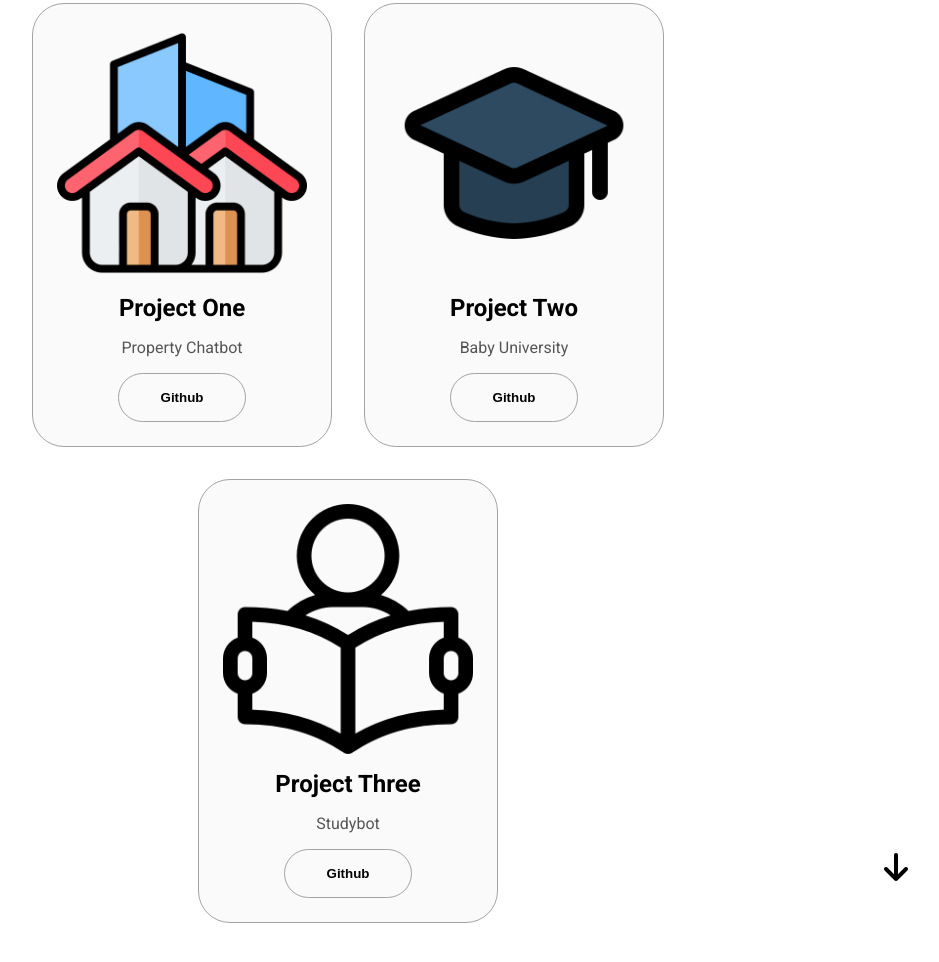
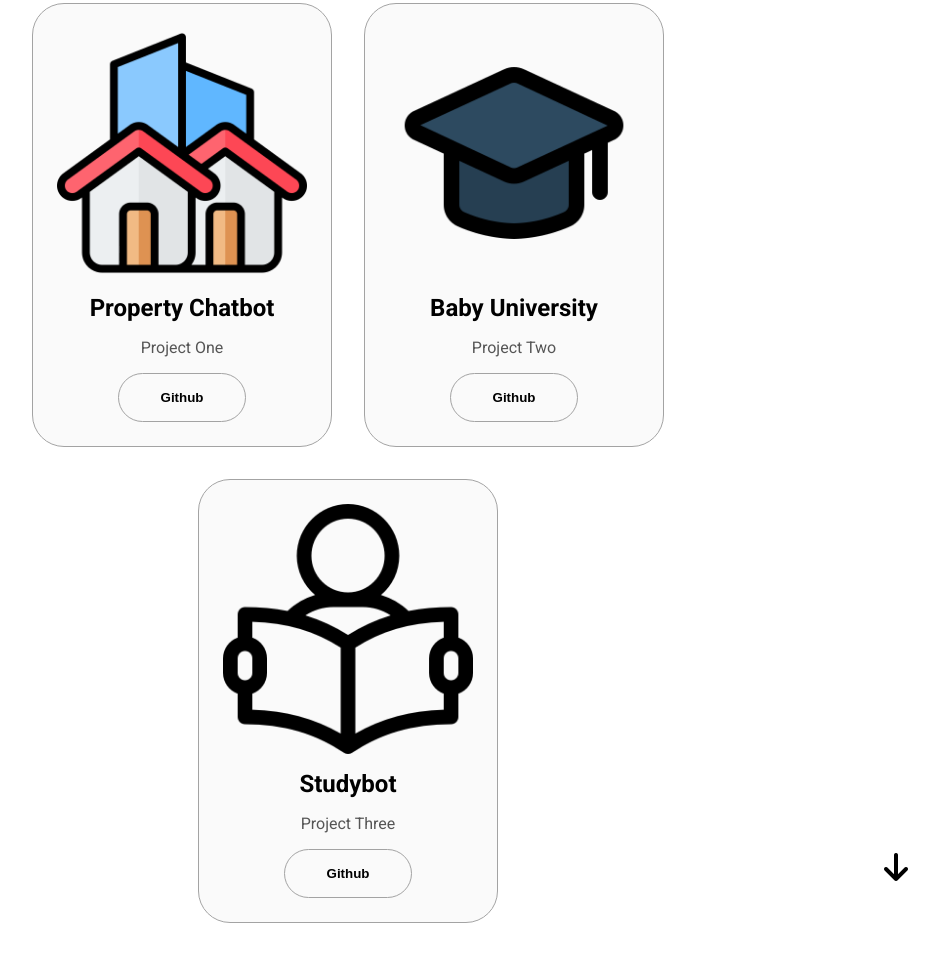
Before and after one commit to abhic117/portfolioWebsite, a plain HTML site: page index.html in a window 1280 px wide. Shown: the part 2570-3532 px from the top of the page, without its empty margins (292-1231 px from the left). Drawn offline with Linux system fonts and the light colour scheme.

Commit message:
changed project labelling to make more sense

```diff
--- a/index.html
+++ b/index.html
@@ -105,8 +105,8 @@
                     <div class="article-container">
                         <img src="./assets/project-pics/property.png" alt="project 1" class="project-img">
                     </div>
-                    <h2 class="experience-sub-title project-title">Project One</h2>
-                    <p class="project-subtitle">Property Chatbot</p>
+                    <h2 class="experience-sub-title project-title">Property Chatbot</h2>
+                    <p class="project-subtitle">Project One</p>
                     <div class="btn-container">
                         <button class="btn btn-colour-2 project-btn" onclick="location.href='https://github.com/abhic117/propertyChatbot'">
                             Github
@@ -117,8 +117,8 @@
                     <div class="article-container">
                         <img src="./assets/project-pics/uni.png" alt="project 2" class="project-img">
                     </div>
-                    <h2 class="experience-sub-title project-title">Project Two</h2>
-                    <p class="project-subtitle">Baby University</p>
+                    <h2 class="experience-sub-title project-title">Baby University</h2>
+                    <p class="project-subtitle">Project Two</p>
                     <div class="btn-container">
                         <button class="btn btn-colour-2 project-btn" onclick="location.href='https://github.com/abhic117/BabyUniversity-Clone'">
                             Github
@@ -129,8 +129,8 @@
                     <div class="article-container">
                         <img src="./assets/project-pics/studybot.png" alt="project 3" class="project-img">
                     </div>
-                    <h2 class="experience-sub-title project-title">Project Three</h2>
-                    <p class="project-subtitle">Studybot</p>
+                    <h2 class="experience-sub-title project-title">Studybot</h2>
+                    <p class="project-subtitle">Project Three</p>
                     <div class="btn-container">
                         <button class="btn btn-colour-2 project-btn" onclick="location.href='https://github.com/abhic117/studyBot'">
                             Github
```
